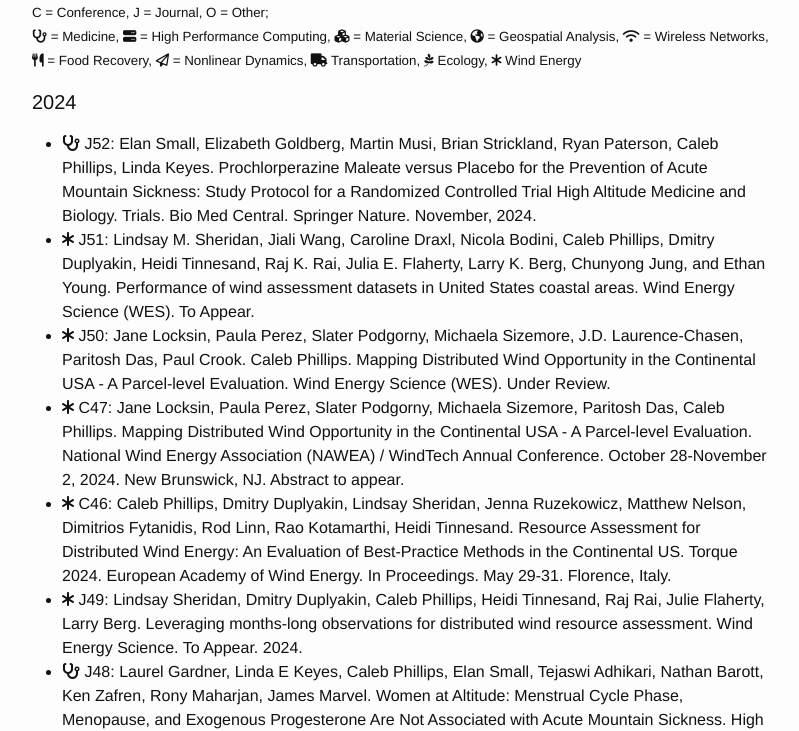
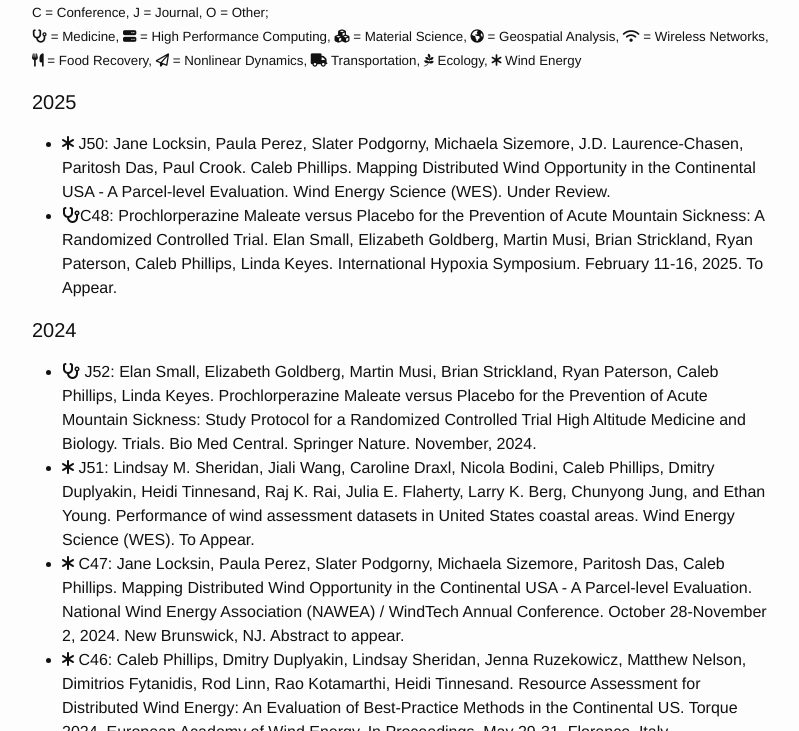
Before and after one commit to somerandomsequence/smallwhitecube, a Jekyll site: the page built from research.md, in a window 1280 px wide and 900 px high, scrolled down 715 px, cut to the strip 169-900 px from the top of the window. Shown: the whole strip, without its empty margins (238-1037 px from the left). Built offline with Jekyll 4.4.1, drawn with Linux system fonts in a browser that asks for light colours; nearby versions of some CDN libraries.

Commit message:
Update papers.html

```diff
--- a/_includes/papers.html
+++ b/_includes/papers.html
@@ -16,9 +16,20 @@
 <i class="fa fa-asterisk" aria-hidden="true"></i> Wind Energy
 </small>
 
+  <h4>2025</h4>
+  <ul>
+   <li><i class="fa fa-asterisk" aria-hidden="true"></i> J50: Jane Locksin, Paula Perez,
+     Slater Podgorny, Michaela Sizemore, J.D. Laurence-Chasen, Paritosh Das, Paul Crook. Caleb Phillips.
+     Mapping Distributed Wind Opportunity in the Continental USA -
+     A Parcel-level Evaluation. Wind Energy Science (WES). Under Review.</li>
+    <li><i class="fa fa-stethoscope" aria-hidden="true"></i>C48: Prochlorperazine
+     Maleate versus Placebo for the Prevention of Acute Mountain Sickness: A Randomized Controlled Trial. Elan Small, Elizabeth Goldberg,
+     Martin Musi, Brian Strickland, Ryan Paterson, Caleb Phillips, Linda Keyes. International Hypoxia Symposium. February 11-16, 2025. To Appear.
+     </li>
+  </ul>
+
   <h4>2024</h4>
   <ul>
-
    <li><i class="fa fa-stethoscope" aria-hidden="true"></i> J52: Elan Small, Elizabeth Goldberg,
      Martin Musi, Brian Strickland, Ryan Paterson, Caleb Phillips, Linda Keyes. Prochlorperazine
      Maleate versus Placebo for the Prevention of Acute Mountain Sickness:
@@ -28,10 +39,6 @@
      Nicola Bodini, Caleb Phillips, Dmitry Duplyakin, Heidi Tinnesand, Raj K. Rai, Julia E. Flaherty,
      Larry K. Berg, Chunyong Jung, and Ethan Young. Performance of wind assessment datasets in United
      States coastal areas. Wind Energy Science (WES). To Appear.</li>
-   <li><i class="fa fa-asterisk" aria-hidden="true"></i> J50: Jane Locksin, Paula Perez,
-     Slater Podgorny, Michaela Sizemore, J.D. Laurence-Chasen, Paritosh Das, Paul Crook. Caleb Phillips.
-     Mapping Distributed Wind Opportunity in the Continental USA -
-     A Parcel-level Evaluation. Wind Energy Science (WES). Under Review.</li>
    <li><i class="fa fa-asterisk" aria-hidden="true"></i> C47: Jane Locksin, Paula Perez,
      Slater Podgorny, Michaela Sizemore, Paritosh Das, Caleb Phillips.
      Mapping Distributed Wind Opportunity in the Continental USA -
```
